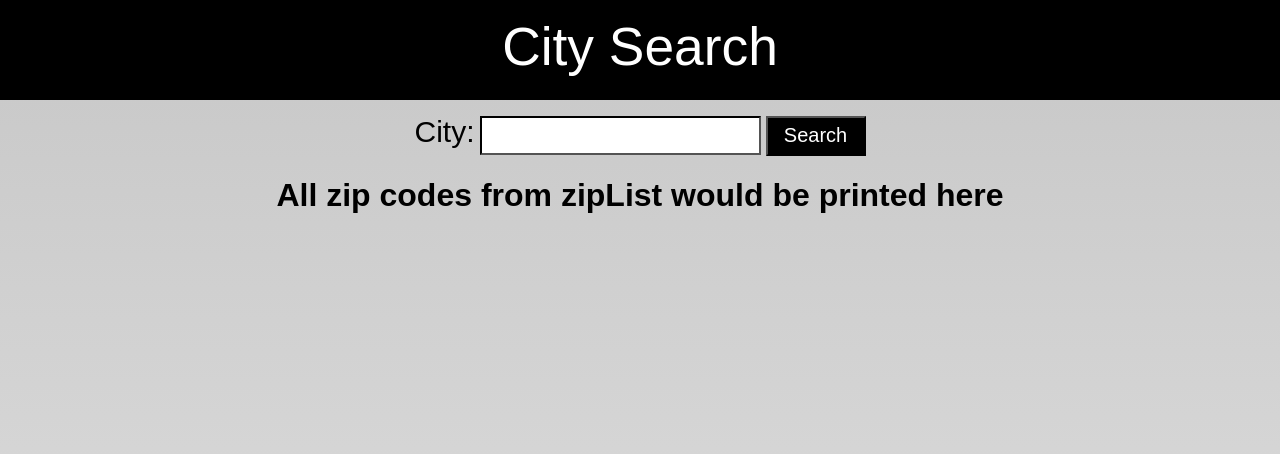
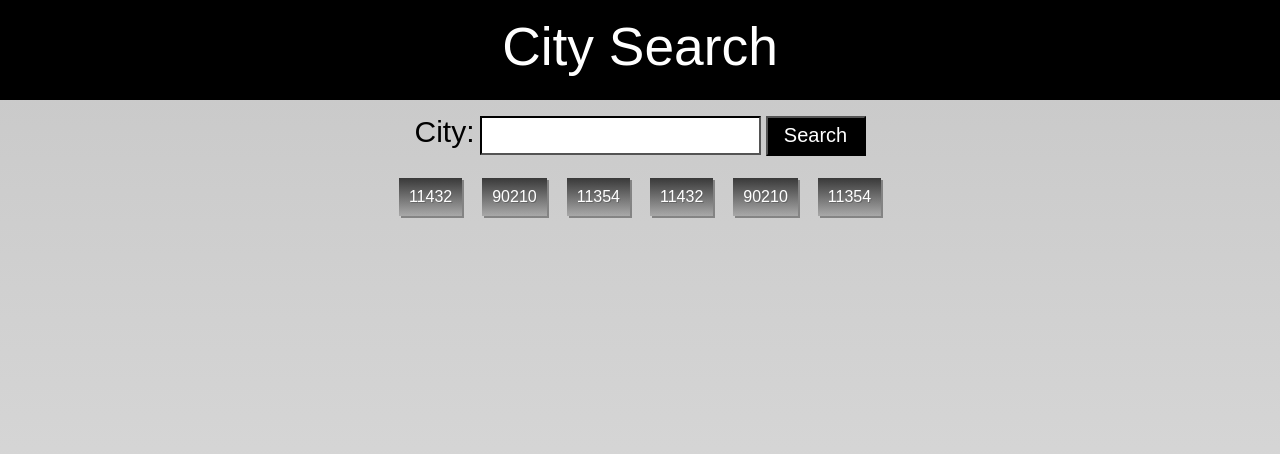
Before and after one commit to Kyrylo-Glamazdin/ZIP-and-City-Search-Assignment, a React (Create React App) app in the folder city-app/: page / in a window 1280 px wide. Shown: the top 454 px of the page. Built offline with nearby package versions, Linux system fonts and the light colour scheme.

Commit message:
Info component finalized

```diff
--- a/city-app/src/CityForm.js
+++ b/city-app/src/CityForm.js
@@ -1,4 +1,5 @@
 import React, { Component } from 'react';
+import Info from './Info.js'
 import "./CityForm.css";
 
 class CityForm extends Component{
@@ -50,7 +51,7 @@ class CityForm extends Component{
 				<input type="submit" value="Search" />
 			</form>
 
-			<h1>All zip codes from zipList would be printed here</h1>
+			<Info zips={["11432", "90210", "11354", "11432", "90210", "11354"]}/>
 		</div>
 	}
 };
--- /dev/null
+++ b/city-app/src/Info.css
@@ -0,0 +1,15 @@
+.info-container {
+	padding: 12px 25%;
+}
+
+.info-element {
+	display: inline-block;
+	margin: 10px;
+	padding: 10px;
+	background: linear-gradient(rgba(20, 20, 20, 0.8), rgba(20, 20, 20, 0.2));
+	box-shadow: 2px 2px rgba(20, 20, 20, .4);
+
+	font-size: 12pt;
+	color: white;
+	text-shadow: 1px 1px #666666;
+}
--- /dev/null
+++ b/city-app/src/Info.js
@@ -0,0 +1,22 @@
+import React from "react"
+import "./Info.css"
+
+class Info extends React.Component {
+	constructor(props) {
+		super(props);
+		this.state = {
+		}
+	}
+
+	render() {
+		return(
+			<div className="info-container">
+				{this.props.zips.map(zip => (
+					<div className="info-element">{zip}</div>
+				))}
+			</div>
+		)
+	}
+}
+
+export default Info;
```
